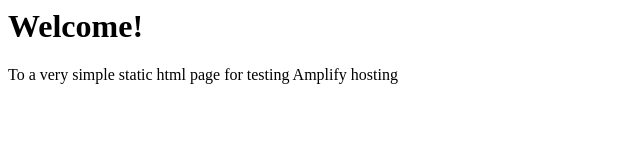
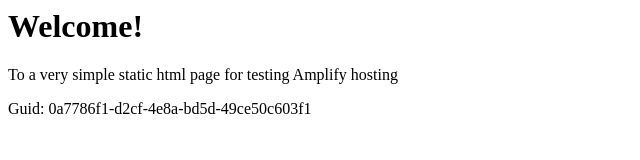
Before and after one commit to aws-aemilia-cdg/Github-PR-Commit-Integration-Test-DoNotTouch-Gith-P5X5MO5I-v1-preprod-eu-west-3, a website: page src/index.html in a window 1280 px wide. Shown: the whole page, without its empty margins (0-640 px from the left). Drawn offline with Linux system fonts and the light colour scheme.

Commit message:
commit from integ tests

```diff
--- a/src/index.html
+++ b/src/index.html
@@ -1,3 +1,5 @@
+
+
 <html lang="en">
 
 <head>
@@ -10,6 +12,6 @@
 <body>
     <h1>Welcome!</h1>
     <p>To a very simple static html page for testing Amplify hosting</p>
-</body>
+    <p>Guid: 0a7786f1-d2cf-4e8a-bd5d-49ce50c603f1</p></body>
 
 </html>
```
